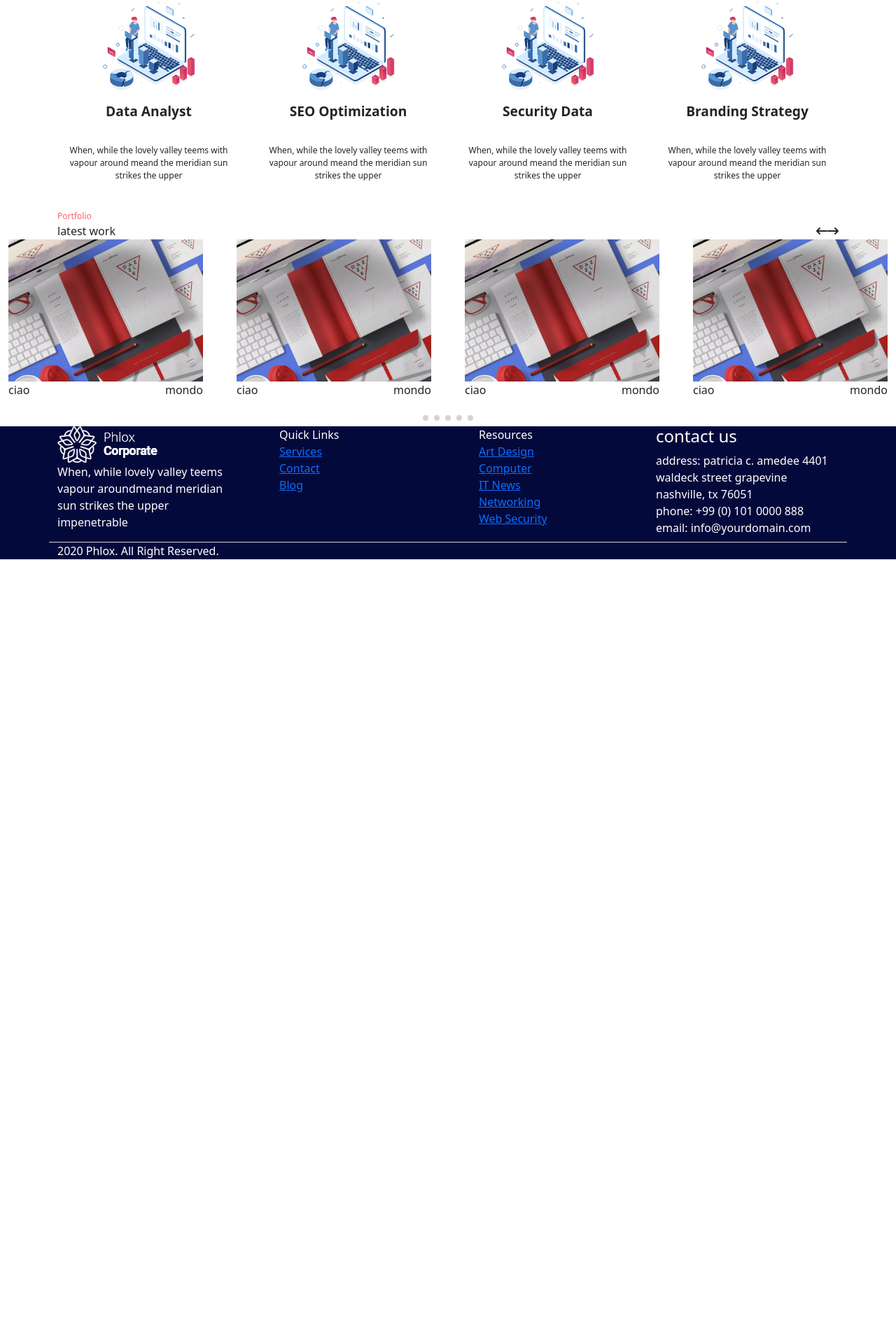
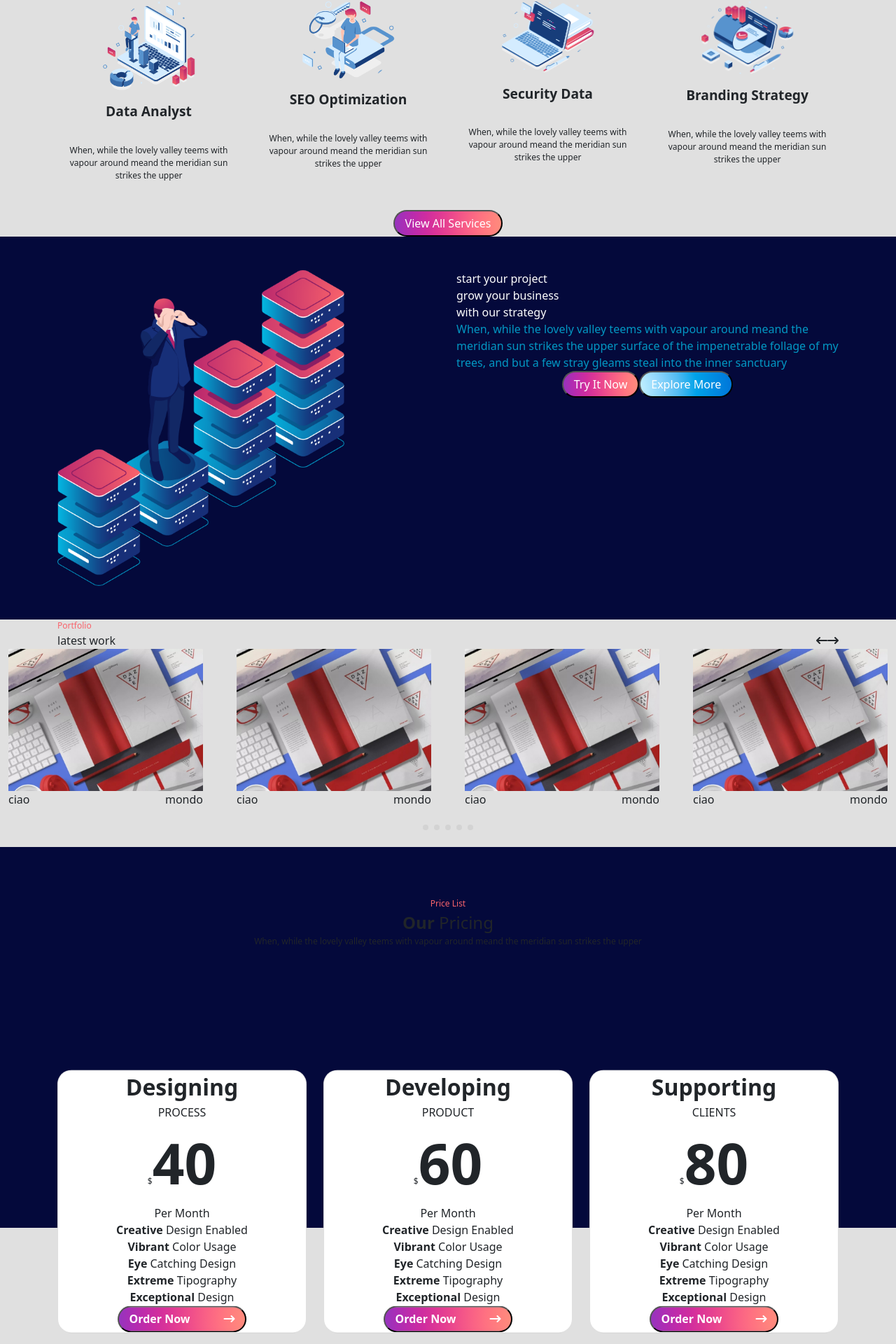
Before and after one commit to MaxGasaro/proj-html-vuejs, a Vue app: page / in a window 1280 px wide. Shown: the part 742-2662 px from the top of the page at 70% size. Before the commit the page ends 1541 px from the top, so only its background shows below. Built offline with nearby package versions, Linux system fonts and the light colour scheme.

Commit message:
aggiunta 2 section

```diff
--- a/src/App.vue
+++ b/src/App.vue
@@ -88,4 +88,5 @@ export default {
 </script>
 
 <style lang="scss">
+@import './assets/style/general.scss';
 </style>
--- a/src/assets/style/general.scss
+++ b/src/assets/style/general.scss
@@ -4,3 +4,7 @@
     font-size: 12px;
     text-transform: capitalize;
 }
+
+body {
+    background-color: #e0e0e0;
+}
--- a/src/components/MyMain.vue
+++ b/src/components/MyMain.vue
@@ -1,18 +1,25 @@
 <template>
     <main>
         <WhatWeDo/>
+        <SectionProject/>
         <LatestWorks/>
+        <PriceList/>
     </main>
 </template>
 
 <script>
 import LatestWorks from './partials/LatestWorks.vue'
 import WhatWeDo from './partials/WhatWeDo.vue'
+import SectionProject from './partials/SectionProject.vue'
+import PriceList from './partials/PriceList.vue'
+
 export default {
     name: 'MyMain',
     components: {
         LatestWorks,
-        WhatWeDo
+        WhatWeDo,
+        SectionProject,
+        PriceList
     }
 
 }
--- /dev/null
+++ b/src/components/partials/CardPriceList.vue
@@ -0,0 +1,48 @@
+<template>
+  <div id="translate" class="col">
+      <div class="card text-center">
+          <div class="fs-2 fw-bolder">{{item.title}}</div>
+          <div class="fs-6">{{item.subtitle}}</div>
+          <div class="price"><span>$</span>{{item.price}}</div>
+          <div class="fs-6 fw-light">{{item.period}}</div>
+          <div class="fs-6 fw-light"><span class="fw-bold">{{item.span1}}</span> {{item.text1}}</div>
+          <div class="fs-6 fw-light"><span class="fw-bold">{{item.span2}}</span> {{item.text2}}</div>
+          <div class="fs-6 fw-light"><span class="fw-bold">{{item.span3}}</span> {{item.text3}}</div>
+          <div class="fs-6 fw-light"><span class="fw-bold">{{item.span4}}</span> {{item.text4}}</div>
+          <div class="fs-6 fw-light"><span class="fw-bold">{{item.span5}}</span> {{item.text5}}</div>
+          <div><button class="button rounded-pill">{{item.buttonContent}}<span class="ps-5"><i class="fa-solid fa-arrow-right-long"></i></span></button></div>
+      </div>
+  </div>
+</template>
+
+<script>
+export default {
+    name: 'CardPriceList',
+    props: {
+        'item': Object
+    }
+}
+</script>
+
+<style scoped lang="scss">
+#translate {
+    transform: translateY(40%);
+    .card {
+        border-radius: 20px;
+        .price {
+            font-size: 5rem;
+            font-weight: 600;
+            span {
+                font-weight: 300;
+                font-size: 12px;
+            }
+        }
+        .button {
+            padding: 5px 15px;
+            font-weight: 600;
+            color: #fff;
+            background: radial-gradient(circle at 120.71% 50%, #ffa279 0, #ff987a 8.33%, #ff8c7c 16.67%, #ff807e 25%, #ff7281 33.33%, #fa6385 41.67%, #f25389 50%, #e8438f 58.33%, #dd3696 66.67%, #cf2d9f 75%, #bf2baa 83.33%, #ac2db4 91.67%, #9534bf 100%);
+        }
+    }
+}
+</style>
--- a/src/components/partials/CardWWD.vue
+++ b/src/components/partials/CardWWD.vue
@@ -1,11 +1,11 @@
 <template>
   <div class="col g-4 ms_card my-4">
-      <img src="../../assets/img/Group-247.png">
+      <img :src="require(`../../assets/img/${card.img}`)">
       <div class="text_up text-center py-3">
-          {{textUp}}
+          {{card.title}}
       </div>
       <div class="text_down text-center py-3">
-          When, while the lovely valley teems with vapour around meand the meridian sun strikes the upper
+          {{card.paragraph}}
       </div>
   </div>
 </template>
@@ -14,8 +14,7 @@
 export default {
     name: 'CardWWD',
     props: {
-        'textUp': String,
-        'textDown': String
+        'card': Object
     }
 }
 </script>
--- /dev/null
+++ b/src/components/partials/PriceList.vue
@@ -0,0 +1,95 @@
+<template>
+  <section id="pricelist" class="pt-5 mt-3">
+      <InitSectionCenter
+      sectionName="price list"
+      title="pricing"
+      titleBolder="our"
+      paragraph="When, while the lovely valley teems with vapour around meand the meridian sun strikes the upper"
+      />
+      <div class="container">
+          <div class="row">
+              <CardPriceList
+              v-for="(item, index) in items" :key="index"
+              :item="item"
+              />
+          </div>
+      </div>
+  </section>
+</template>
+
+<script>
+import CardPriceList from './CardPriceList.vue'
+import InitSectionCenter from './InitSectionCenter.vue'
+export default {
+    name: 'PriceList',
+    components: {
+        CardPriceList,
+        InitSectionCenter
+    },
+    data() {
+        return {
+            items: [
+                {
+                    title: 'Designing',
+                    subtitle: 'PROCESS',
+                    price: '40',
+                    period: 'Per Month',
+                    span1: 'Creative',
+                    text1: 'Design Enabled',
+                    span2: 'Vibrant',
+                    text2: 'Color Usage',
+                    span3: 'Eye',
+                    text3: 'Catching Design',
+                    span4: 'Extreme',
+                    text4: 'Tipography',
+                    span5: 'Exceptional',
+                    text5: 'Design',
+                    buttonContent: 'Order Now',
+                },
+                {
+                    title: 'Developing',
+                    subtitle: 'PRODUCT',
+                    price: '60',
+                    period: 'Per Month',
+                    span1: 'Creative',
+                    text1: 'Design Enabled',
+                    span2: 'Vibrant',
+                    text2: 'Color Usage',
+                    span3: 'Eye',
+                    text3: 'Catching Design',
+                    span4: 'Extreme',
+                    text4: 'Tipography',
+                    span5: 'Exceptional',
+                    text5: 'Design',
+                    buttonContent: 'Order Now',
+                },
+                {
+                    title: 'Supporting',
+                    subtitle: 'CLIENTS',
+                    price: '80',
+                    period: 'Per Month',
+                    span1: 'Creative',
+                    text1: 'Design Enabled',
+                    span2: 'Vibrant',
+                    text2: 'Color Usage',
+                    span3: 'Eye',
+                    text3: 'Catching Design',
+                    span4: 'Extreme',
+                    text4: 'Tipography',
+                    span5: 'Exceptional',
+                    text5: 'Design',
+                    buttonContent: 'Order Now',
+                },
+            ]
+        }
+    }
+}
+</script>
+
+<style scoped lang="scss">
+@import '../../assets/style/variables.scss';
+#pricelist {
+    background-color: $backgroundPrimary;
+    margin-bottom: 400px;
+}
+</style>
--- /dev/null
+++ b/src/components/partials/SectionProject.vue
@@ -0,0 +1,47 @@
+<template>
+  <section id="projects" class="py-5">
+      <div class="container">
+          <div class="row">
+              <div class="col">
+                  <img src="../../assets/img/men-data.png">
+              </div>
+              <div class="col">
+                  <div class="text-white">start your project</div>
+                  <div class="text-white">grow your business</div>
+                  <div class="text-white">with our strategy</div>
+                  <div class="ms_text">When, while the lovely valley teems with vapour around meand the meridian sun strikes the upper surface of the impenetrable follage of my trees, and but a few stray gleams steal into the inner sanctuary</div>
+                  <div class="text-center">
+                      <ButtonRed message="Try It Now"/>
+                      <ButtonBlue message="Explore More"/>
+                  </div>
+              </div>
+          </div>
+      </div>
+  </section>
+</template>
+
+<script>
+import ButtonBlue from './ButtonBlue.vue'
+import ButtonRed from './ButtonRed.vue'
+export default {
+    name: 'SectionProject',
+    components: {
+        ButtonBlue,
+        ButtonRed
+    }
+}
+</script>
+
+<style scoped lang="scss">
+@import '../../assets/style/variables.scss';
+#projects {
+    background-color: $backgroundPrimary;
+    img {
+        width: 75%;
+        object-fit: contain;
+    }
+    .ms_text {
+        color: $textP;
+    }
+}
+</style>
--- a/src/components/partials/WhatWeDo.vue
+++ b/src/components/partials/WhatWeDo.vue
@@ -3,11 +3,14 @@
       <InitSectionCenter sectionName="our services" title="we do" titleBolder="what" paragraph="When, while the lovely valley teems with vapour around meand the"/>
       <div class="container">
           <div class="row">
-              <CardWWD textUp="Data Analyst"/>
-              <CardWWD textUp="SEO Optimization"/>
-              <CardWWD textUp="Security Data"/>
-              <CardWWD textUp="Branding Strategy"/>
+              <CardWWD
+              v-for="(card, index) in cards" :key="index"
+              :card="card"
+              />
           </div>
+      </div>
+      <div class="text-center">
+        <ButtonRed message="View All Services"/>
       </div>
   </section>
 </template>
@@ -15,11 +18,39 @@
 <script>
 import InitSectionCenter from './InitSectionCenter.vue'
 import CardWWD from './CardWWD.vue'
+import ButtonRed from './ButtonRed.vue'
 export default {
     name: 'WhatWeDo',
     components: {
         InitSectionCenter,
-        CardWWD
+        CardWWD,
+        ButtonRed
+    },
+    data() {
+        return {
+            cards: [
+                {
+                    img:'Group-247.png',
+                    title: 'Data Analyst',
+                    paragraph: 'When, while the lovely valley teems with vapour around meand the meridian sun strikes the upper'
+                },
+                {
+                    img:'Group-538.png',
+                    title: 'SEO Optimization',
+                    paragraph: 'When, while the lovely valley teems with vapour around meand the meridian sun strikes the upper'
+                },
+                {
+                    img:'Group-566.png',
+                    title: 'Security Data',
+                    paragraph: 'When, while the lovely valley teems with vapour around meand the meridian sun strikes the upper'
+                },
+                {
+                    img:'Group-567.png',
+                    title: 'Branding Strategy',
+                    paragraph: 'When, while the lovely valley teems with vapour around meand the meridian sun strikes the upper'
+                },
+            ]
+        }
     }
 }
 </script>
```
